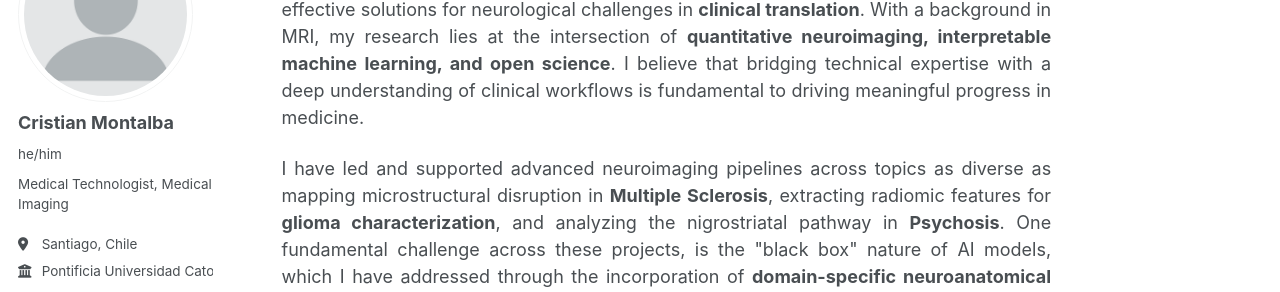
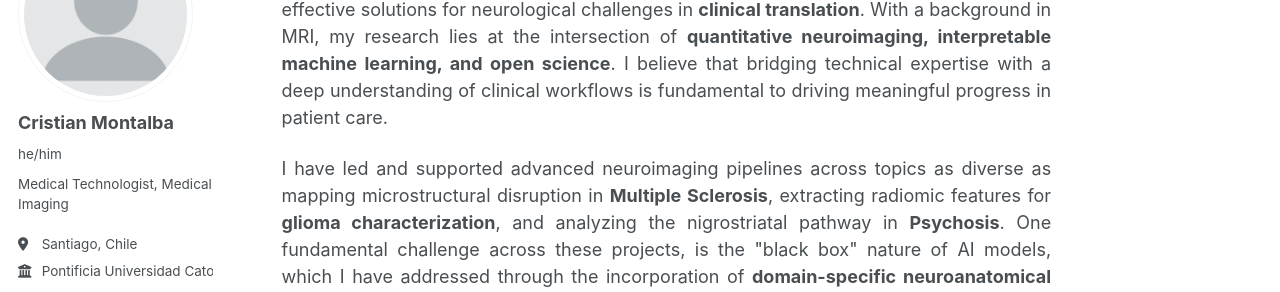
Before and after one commit to cristianmontalba/cristianmontalba.github.io, a Jekyll site: the page built from _pages/about.md, in a window 1280 px wide and 1076 px high. Shown: the part 172-464 px from the top of the window. Built offline with Jekyll 4.4.1, drawn with Linux system fonts in a browser that asks for light colours; some web fonts are replaced; a script bundle is joined from its source files by our own code; library files that are not in the unit come from our copies.

Commit message:
Update about.md

```diff
--- a/_pages/about.md
+++ b/_pages/about.md
@@ -11,7 +11,7 @@ redirect_from:
 
 <div style="text-align: justify;">
 
-<p>I am an MRI researcher and imaging specialist driven by computational methods to deliver effective solutions for neurological challenges in <strong>clinical translation</strong>. With a background in MRI, my research lies at the intersection of <strong>quantitative neuroimaging, interpretable machine learning, and open science</strong>. I believe that bridging technical expertise with a deep understanding of clinical workflows is fundamental to driving meaningful progress in medicine.</p>
+<p>I am an MRI researcher and imaging specialist driven by computational methods to deliver effective solutions for neurological challenges in <strong>clinical translation</strong>. With a background in MRI, my research lies at the intersection of <strong>quantitative neuroimaging, interpretable machine learning, and open science</strong>. I believe that bridging technical expertise with a deep understanding of clinical workflows is fundamental to driving meaningful progress in patient care.</p>
 
 <p>I have led and supported advanced neuroimaging pipelines across topics as diverse as mapping microstructural disruption in <strong>Multiple Sclerosis</strong>, extracting radiomic features for <strong>glioma characterization</strong>, and analyzing the nigrostriatal pathway in <strong>Psychosis</strong>. One fundamental challenge across these projects, is the "black box" nature of AI models, which I have addressed through the incorporation of <strong>domain-specific neuroanatomical constraints</strong> and <strong>interpretable machine learning frameworks</strong> to ensure predictive models provide reliable insights that clinicians can trust. For details please visit the Selected projects and publication tabs.</p>
 
```
